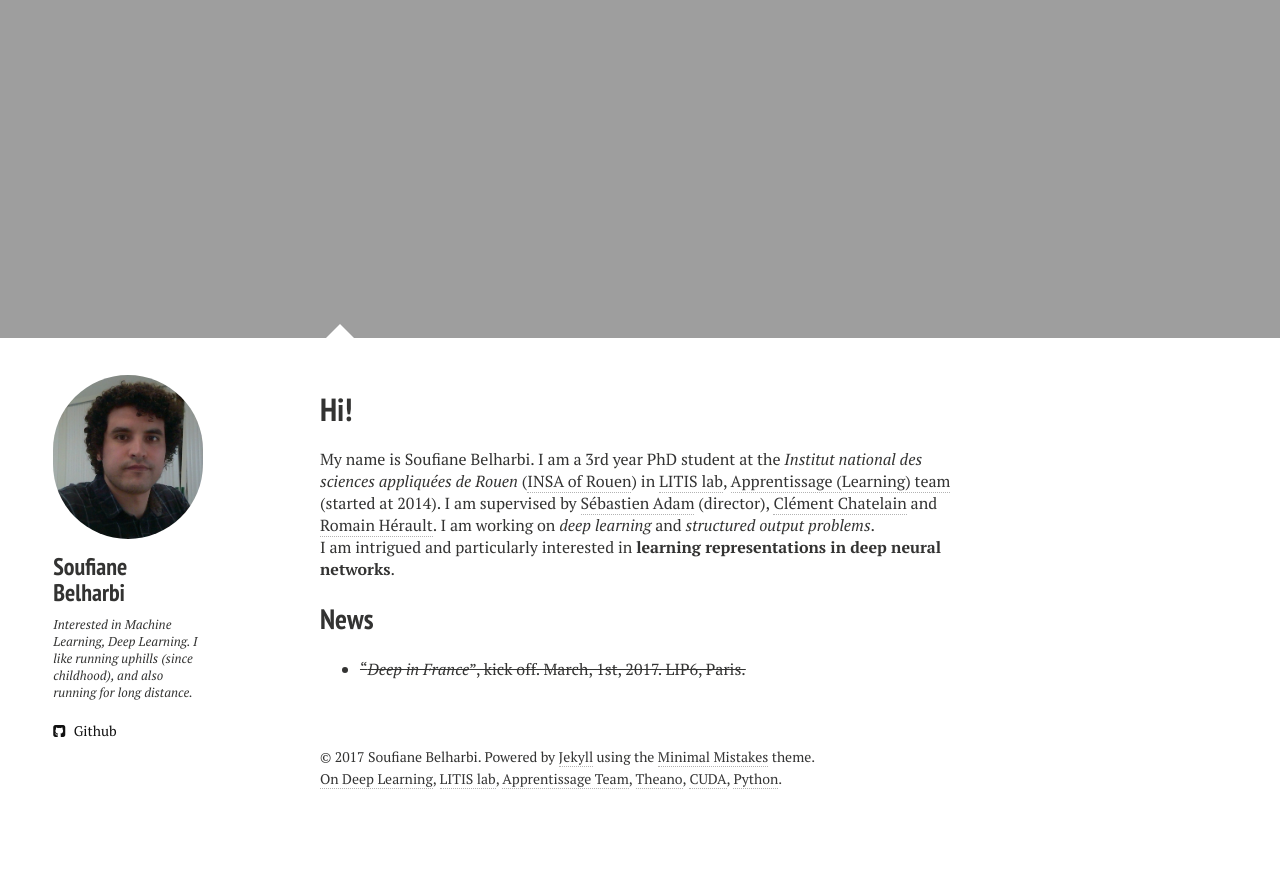
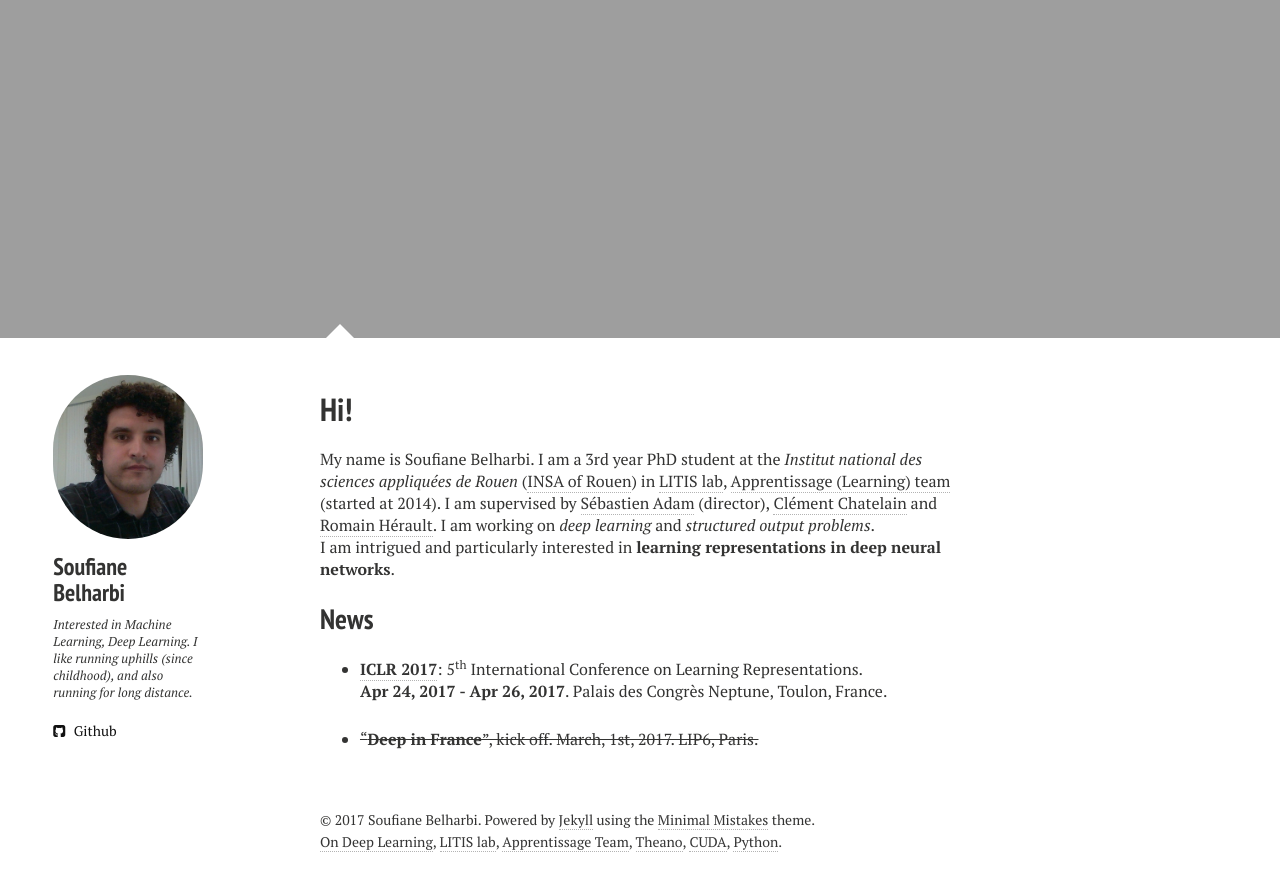
Before and after one commit to sbelharbi/sbelharbi.github.io, a Jekyll site: the page built from index.md, in a window 1280 px wide and 900 px high, scrolled down 710 px. Shown: the top 891 px of the window. Built offline with Jekyll 4.4.1, drawn with Linux system fonts in a browser that asks for light colours; nearby versions of some CDN libraries; before the commit the page ends 1547 px from its top, so only the background shows below that.

Commit message:
add news: ICLR conf.

```diff
--- a/index.md
+++ b/index.md
@@ -20,4 +20,8 @@ working on *deep learning* and *structured output problems*.
 I am intrigued and particularly interested in **learning representations in deep neural networks**.
 
 ## News
-* ~~"*Deep in France*", kick off. March, 1st, 2017. LIP6, Paris.~~
+* [**ICLR 2017**](www.iclr.cc/doku.php?id=ICLR2017:main): 5<sup>th</sup> International Conference on Learning
+  Representations.
+
+  **Apr 24, 2017 - Apr 26, 2017**. Palais des Congrès Neptune, Toulon, France.
+* ~~"**Deep in France**", kick off. March, 1st, 2017. LIP6, Paris.~~
```
